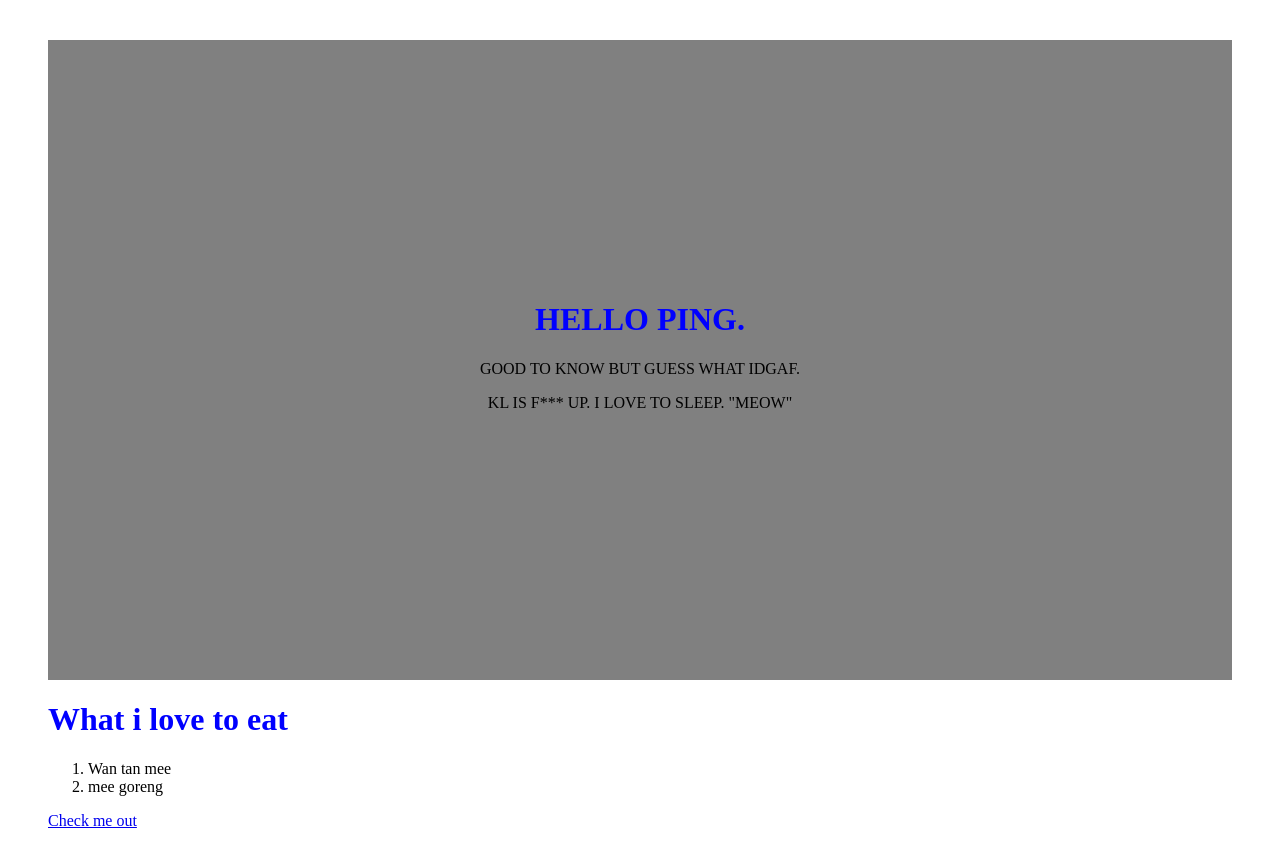
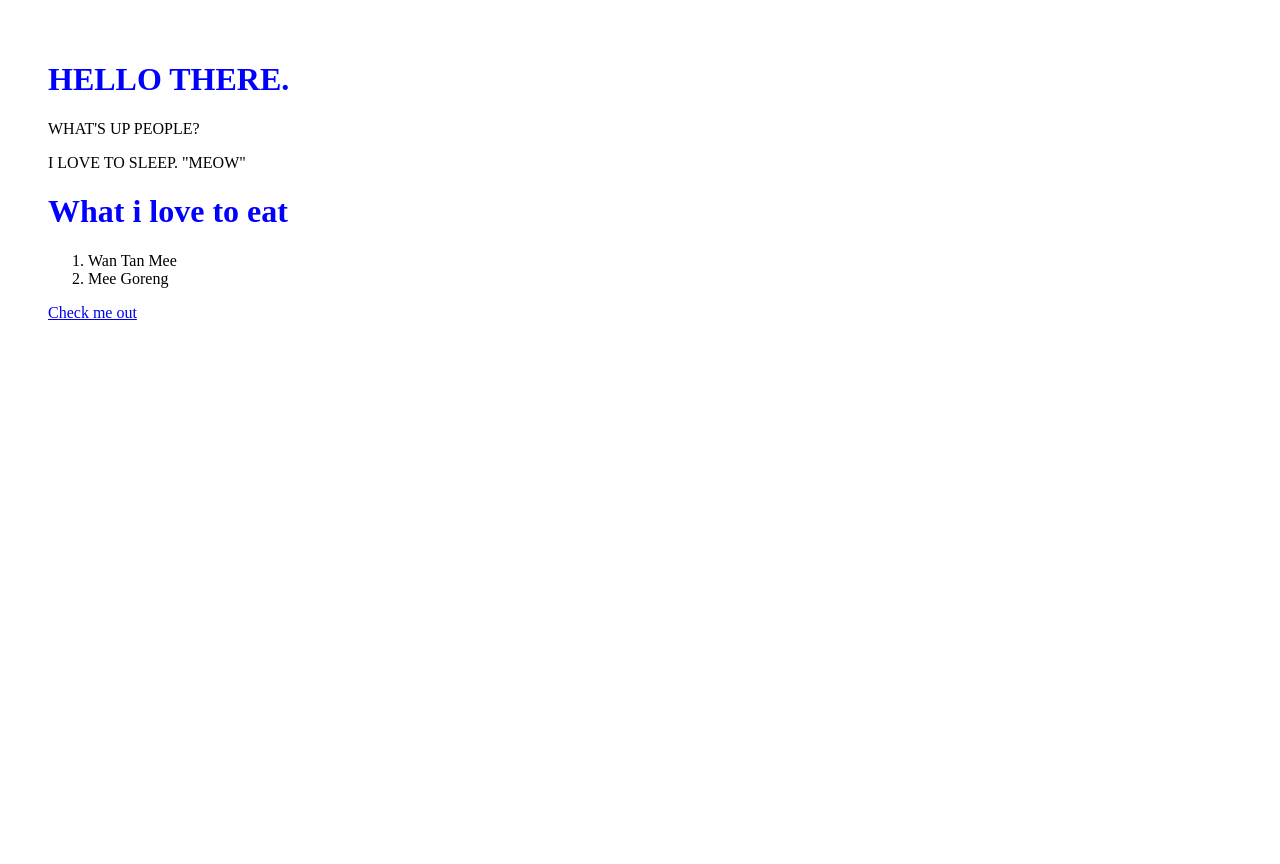
Before and after one commit to Ashvinde95/Ashvinde.github.io, a plain HTML site: page index.html in a window 1280 px wide. After the commit the page ends 800 px from the top, so only its background shows below. Drawn offline with Linux system fonts and the light colour scheme.

Commit message:
index.html

```diff
--- a/index.html
+++ b/index.html
@@ -12,16 +12,16 @@
   </head>
   <body>
     <div class="container">
-      <div class="big-container" id="about">
-        <h1>HELLO PING.</h1>
-        <p>GOOD TO KNOW BUT GUESS WHAT IDGAF.</p>
-        <p>KL IS F*** UP. I LOVE TO SLEEP. "MEOW"</p>
+      <div class="small-container" id="about">
+        <h1>HELLO THERE.</h1>
+        <p>WHAT'S UP PEOPLE?</p>
+        <p>I LOVE TO SLEEP. "MEOW"</p>
       </div>
       <div class="small-cointainer" id="show">
         <h1>What i love to eat</h1>
         <ol>
-          <li>Wan tan mee</li>
-          <li>mee goreng</li>
+          <li>Wan Tan Mee</li>
+          <li>Mee Goreng</li>
         </ol>
         <a href="https://www.facebook.com/Ashvynder?ref=bookmarks">
         Check me out</a>
```
